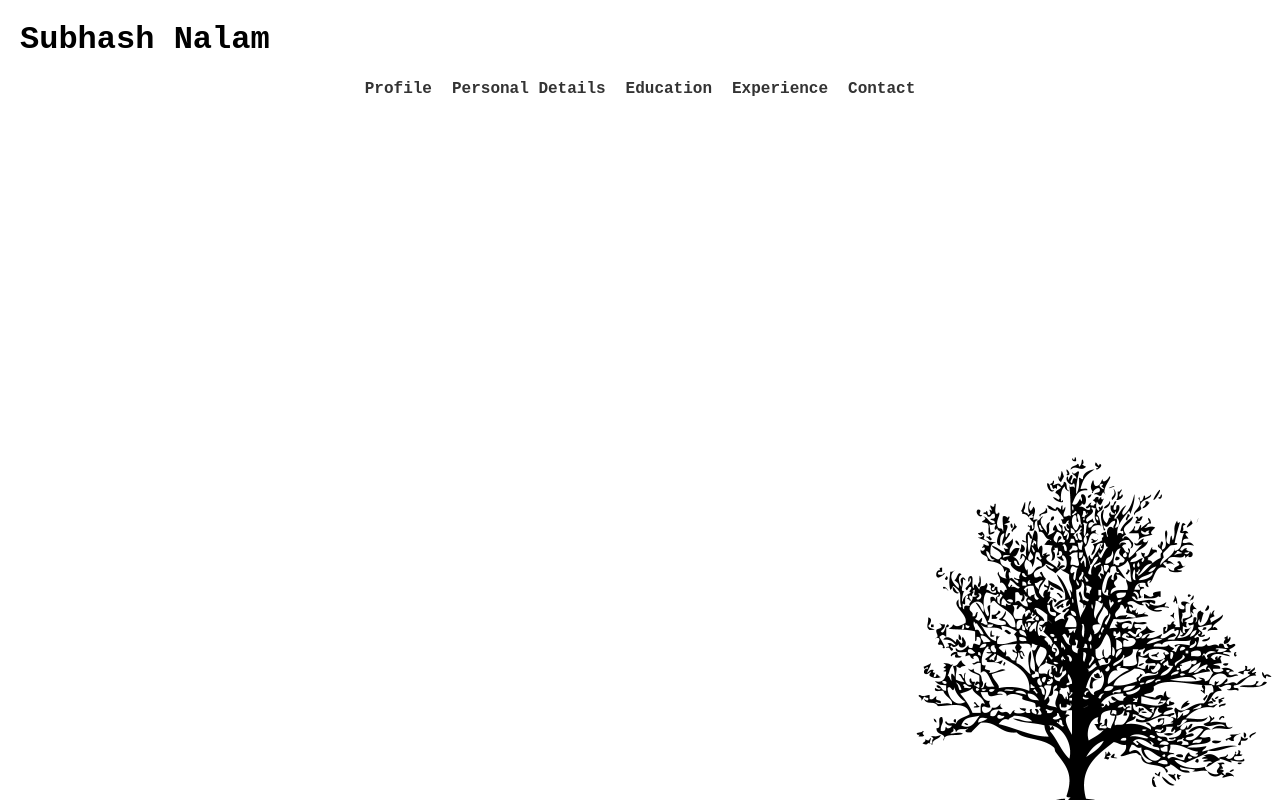
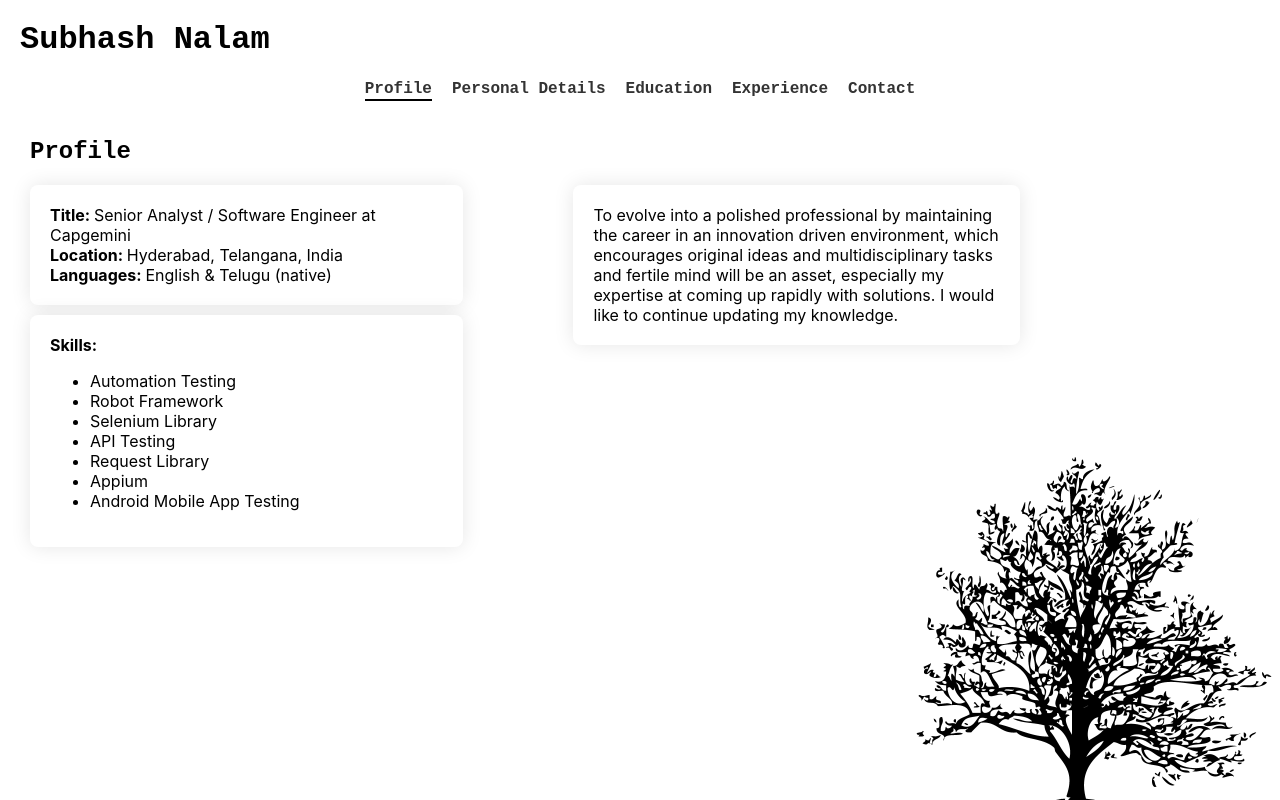
Before and after one commit to SubhashNalam/resume, a React (Create React App) app: page / in a window 1280 px wide. Built offline with nearby package versions, Linux system fonts and the light colour scheme.

Commit message:
second-commit

```diff
--- a/src/App.js
+++ b/src/App.js
@@ -16,7 +16,7 @@ function App() {
         <Navigation />
         <div className="content">
           <Routes>
-            <Route exact path="/Profile" element=<Profile /> />
+            <Route path="/" exact element=<Profile /> />
             <Route path="/personal-details" element=<PersonalDetails /> />
             <Route path="/education" element=<Education /> />
             <Route path="/experience" element=<Experience /> />
--- a/src/Navigation.js
+++ b/src/Navigation.js
@@ -9,7 +9,7 @@ function Navigation() {
     <nav className="nav-menu">
       <ul className="nav-list">
         <li className="nav-item">
-          <NavLink to="/Profile" activePath={location.pathname}>
+          <NavLink to="/" activePath={location.pathname}>
             Profile
           </NavLink>
         </li>
```
